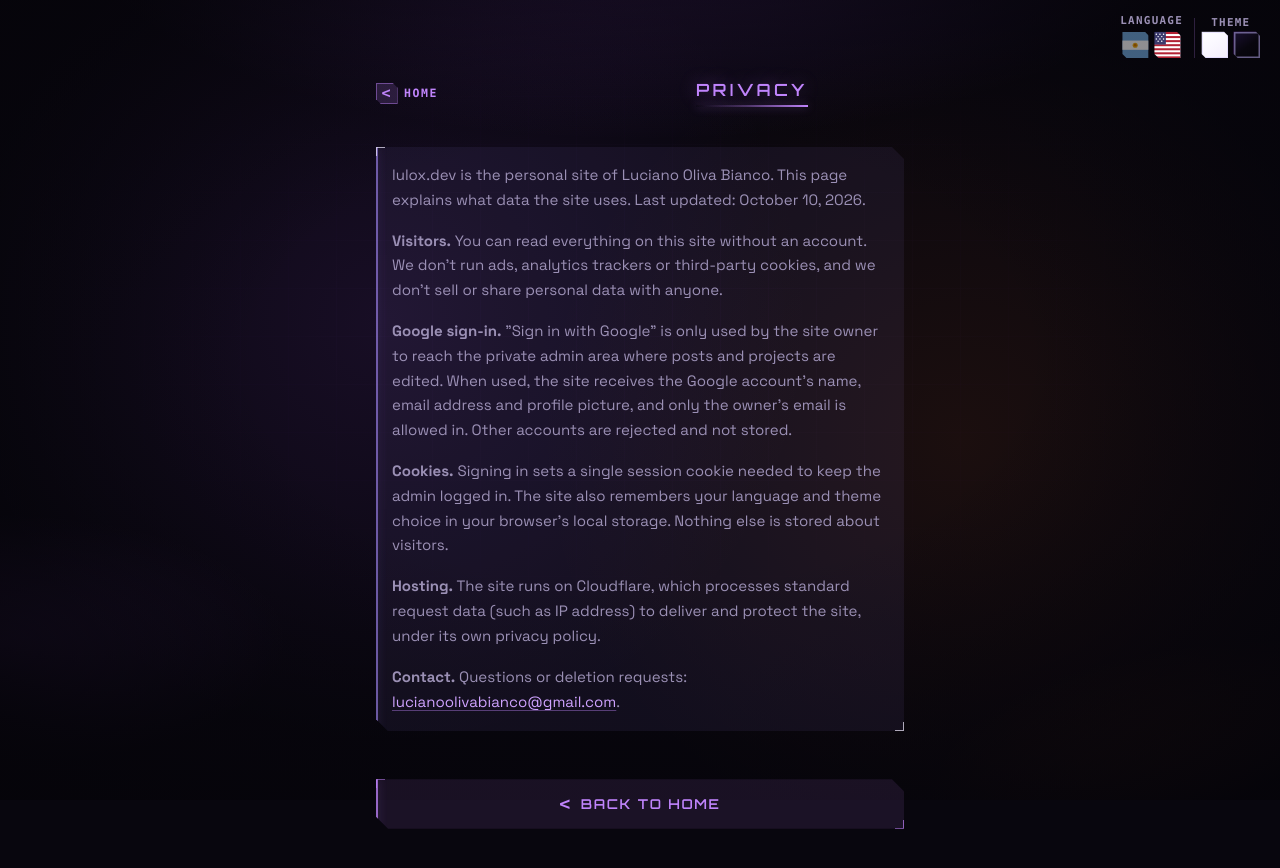
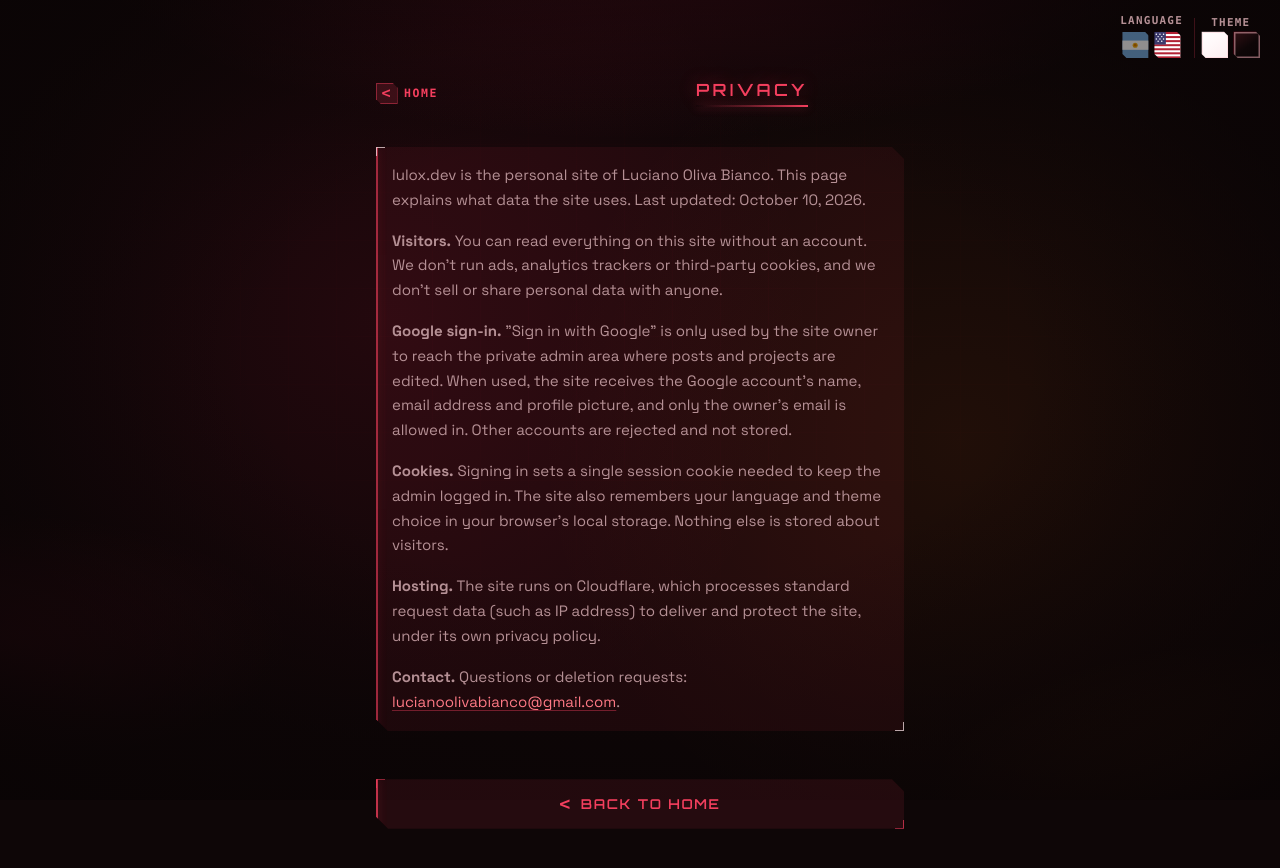
Before and after one commit to luloxi/luloxdev, a Next.js app: page /privacy in a window 1280 px wide. Shown: the top 868 px of the page. Built offline with nearby package versions, Linux system fonts and the light colour scheme; no server answers.

Commit message:
style: retheme violet to punzo crimson in dark and light themes, icon and theme-color

```diff
--- a/src/app/globals.css
+++ b/src/app/globals.css
@@ -3,23 +3,23 @@
 @custom-variant dark (&:where(.dark, .dark *));
 
 :root {
-  --background: #0b0712;
-  --foreground: #f2ecff;
-  --muted: #9b90b5;
-  --border: color-mix(in oklab, #c4b5fd 18%, transparent);
-  --accent: #c084fc;
+  --background: #120708;
+  --foreground: #ffecef;
+  --muted: #b59095;
+  --border: color-mix(in oklab, #fdb5bf 18%, transparent);
+  --accent: #f43f5e;
   --accent-2: #fb923c;
-  --surface: color-mix(in oklab, #1a1030 80%, transparent);
-  --neon-violet: #a855f7;
+  --surface: color-mix(in oklab, #301014 80%, transparent);
+  --neon-crimson: #e11d48;
   --neon-orange: #f97316;
-  --glow-violet: color-mix(in oklab, #a855f7 45%, transparent);
+  --glow-crimson: color-mix(in oklab, #e11d48 45%, transparent);
   --glow-orange: color-mix(in oklab, #f97316 35%, transparent);
   --email-bg: color-mix(in oklab, #f97316 18%, transparent);
   --email-border: color-mix(in oklab, #fb923c 55%, transparent);
   --email-fg: #fdba74;
   --email-btn-bg: color-mix(in oklab, #f97316 28%, transparent);
-  --section-about: #a78bfa;
-  --section-projects: #38bdf8;
+  --section-about: #f43f5e;
+  --section-projects: #ef4444;
   --section-blog: #fbbf24;
   --section-tastes: #fb7185;
   --section-contact: #fb923c;
@@ -27,50 +27,50 @@
 
 /* Light mode: Day HUD — cool pearl paper, glass panels, soft ink (not chalky white) */
 :root:not(.dark) {
-  --background: #efeaf7;
-  --foreground: #151122;
-  --muted: #5a5272;
-  --border: color-mix(in oklab, #6d28d9 26%, transparent);
-  --accent: #6d28d9;
+  --background: #f7eaec;
+  --foreground: #221113;
+  --muted: #725256;
+  --border: color-mix(in oklab, #a50021 26%, transparent);
+  --accent: #a50021;
   --accent-2: #c2410c;
-  --surface: color-mix(in oklab, #ffffff 86%, #e4ddf5);
-  --neon-violet: #7c3aed;
+  --surface: color-mix(in oklab, #ffffff 86%, #f5dde0);
+  --neon-crimson: #c8102e;
   --neon-orange: #ea580c;
-  --glow-violet: color-mix(in oklab, #7c3aed 20%, transparent);
+  --glow-crimson: color-mix(in oklab, #c8102e 20%, transparent);
   --glow-orange: color-mix(in oklab, #ea580c 16%, transparent);
   --email-bg: color-mix(in oklab, #ffedd5 55%, #ffffff);
   --email-border: color-mix(in oklab, #ea580c 75%, #c2410c);
   --email-fg: #9a3412;
   --email-btn-bg: color-mix(in oklab, #fdba74 45%, #ffffff);
   /* Deep jewel tones that read clean on pearl, not neon-on-white */
-  --section-about: #6d28d9;
-  --section-projects: #0369a1;
+  --section-about: #a50021;
+  --section-projects: #b91c1c;
   --section-blog: #a16207;
   --section-tastes: #be123c;
   --section-contact: #c2410c;
   /* Shared light elevation */
-  --light-ink: color-mix(in oklab, #151122 8%, transparent);
+  --light-ink: color-mix(in oklab, #221113 8%, transparent);
   --light-glass: color-mix(in oklab, #ffffff 78%, transparent);
 }
 
 .dark {
-  --background: #08060e;
-  --foreground: #f2ecff;
-  --muted: #9b90b5;
-  --border: color-mix(in oklab, #c4b5fd 16%, transparent);
-  --accent: #c084fc;
+  --background: #0e0607;
+  --foreground: #ffecef;
+  --muted: #b59095;
+  --border: color-mix(in oklab, #fdb5bf 16%, transparent);
+  --accent: #f43f5e;
   --accent-2: #fb923c;
-  --surface: color-mix(in oklab, #140f24 85%, transparent);
-  --neon-violet: #a855f7;
+  --surface: color-mix(in oklab, #240f12 85%, transparent);
+  --neon-crimson: #e11d48;
   --neon-orange: #f97316;
-  --glow-violet: color-mix(in oklab, #a855f7 50%, transparent);
+  --glow-crimson: color-mix(in oklab, #e11d48 50%, transparent);
   --glow-orange: color-mix(in oklab, #f97316 40%, transparent);
   --email-bg: color-mix(in oklab, #f97316 18%, transparent);
   --email-border: color-mix(in oklab, #fb923c 55%, transparent);
   --email-fg: #fdba74;
   --email-btn-bg: color-mix(in oklab, #f97316 28%, transparent);
-  --section-about: #a78bfa;
-  --section-projects: #38bdf8;
+  --section-about: #f43f5e;
+  --section-projects: #ef4444;
   --section-blog: #fbbf24;
   --section-tastes: #fb7185;
   --section-contact: #fb923c;
@@ -117,7 +117,7 @@
 
   .neon-text {
     text-shadow:
-      0 0 18px var(--glow-violet),
+      0 0 18px var(--glow-crimson),
       0 0 2px color-mix(in oklab, var(--accent) 50%, transparent);
   }
 
@@ -156,34 +156,34 @@
       linear-gradient(
         135deg,
         color-mix(in oklab, var(--surface) 92%, transparent),
-        color-mix(in oklab, var(--neon-violet) 8%, transparent)
+        color-mix(in oklab, var(--neon-crimson) 8%, transparent)
       );
     box-shadow:
       0 0 0 1px color-mix(in oklab, var(--neon-orange) 8%, transparent) inset,
-      0 0 24px color-mix(in oklab, var(--neon-violet) 12%, transparent);
+      0 0 24px color-mix(in oklab, var(--neon-crimson) 12%, transparent);
   }
 
   .neon-panel:hover {
     border-color: color-mix(in oklab, var(--accent) 55%, transparent);
     box-shadow:
       0 0 0 1px color-mix(in oklab, var(--neon-orange) 18%, transparent) inset,
-      0 0 28px color-mix(in oklab, var(--neon-violet) 28%, transparent),
+      0 0 28px color-mix(in oklab, var(--neon-crimson) 28%, transparent),
       0 0 48px color-mix(in oklab, var(--neon-orange) 10%, transparent);
   }
 
-  /* Light: frosted glass panels with soft violet elevation */
+  /* Light: frosted glass panels with soft crimson elevation */
   :root:not(.dark) .neon-panel {
     border-color: color-mix(in oklab, var(--accent) 32%, transparent);
     background:
       linear-gradient(
         145deg,
         color-mix(in oklab, #ffffff 94%, transparent) 0%,
-        color-mix(in oklab, var(--neon-violet) 8%, #ffffff) 100%
+        color-mix(in oklab, var(--neon-crimson) 8%, #ffffff) 100%
       );
     box-shadow:
       0 1px 0 color-mix(in oklab, #ffffff 70%, transparent) inset,
       0 1px 2px var(--light-ink),
-      0 10px 28px color-mix(in oklab, var(--neon-violet) 12%, transparent);
+      0 10px 28px color-mix(in oklab, var(--neon-crimson) 12%, transparent);
     backdrop-filter: blur(10px);
   }
 
@@ -192,7 +192,7 @@
     box-shadow:
       0 1px 0 color-mix(in oklab, #ffffff 80%, transparent) inset,
       0 2px 4px var(--light-ink),
-      0 14px 36px color-mix(in oklab, var(--neon-violet) 18%, transparent);
+      0 14px 36px color-mix(in oklab, var(--neon-crimson) 18%, transparent);
   }
 
   :root:not(.dark) .neon-text {
@@ -207,20 +207,20 @@
     background: color-mix(in oklab, #ffffff 72%, transparent);
     box-shadow:
       0 1px 2px var(--light-ink),
-      0 8px 24px color-mix(in oklab, var(--neon-violet) 10%, transparent);
+      0 8px 24px color-mix(in oklab, var(--neon-crimson) 10%, transparent);
     backdrop-filter: blur(12px);
   }
 
   .neon-icon {
     border: 1px solid color-mix(in oklab, var(--accent) 30%, transparent);
     background: color-mix(in oklab, var(--background) 70%, transparent);
-    box-shadow: 0 0 12px color-mix(in oklab, var(--neon-violet) 20%, transparent);
+    box-shadow: 0 0 12px color-mix(in oklab, var(--neon-crimson) 20%, transparent);
   }
 
   .glass-bar {
     border: 1px solid color-mix(in oklab, var(--accent) 20%, transparent);
     background: color-mix(in oklab, var(--surface) 88%, transparent);
-    box-shadow: 0 0 20px color-mix(in oklab, var(--neon-violet) 10%, transparent);
+    box-shadow: 0 0 20px color-mix(in oklab, var(--neon-crimson) 10%, transparent);
   }
 
   .email-cta {
@@ -1793,7 +1793,7 @@
 }
 
 :root:not(.dark) .avatar-hud {
-  --hud: #6d28d9;
+  --hud: #a50021;
 }
 
 :root:not(.dark) .avatar-hud-photo {
@@ -1821,7 +1821,7 @@
   background:
     radial-gradient(
       ellipse 80% 50% at 50% -10%,
-      color-mix(in oklab, var(--neon-violet) 20%, transparent),
+      color-mix(in oklab, var(--neon-crimson) 20%, transparent),
       transparent 55%
     ),
     radial-gradient(
@@ -1831,12 +1831,12 @@
     ),
     radial-gradient(
       ellipse 50% 35% at 0% 80%,
-      color-mix(in oklab, var(--neon-violet) 12%, transparent),
+      color-mix(in oklab, var(--neon-crimson) 12%, transparent),
       transparent 45%
     ),
     radial-gradient(
       circle at 30% 40%,
-      color-mix(in oklab, var(--neon-violet) 10%, transparent),
+      color-mix(in oklab, var(--neon-crimson) 10%, transparent),
       transparent 42%
     ),
     radial-gradient(
@@ -1851,12 +1851,12 @@
   opacity: 0.12;
   background-image:
     linear-gradient(
-      color-mix(in oklab, var(--neon-violet) 18%, transparent) 1px,
+      color-mix(in oklab, var(--neon-crimson) 18%, transparent) 1px,
       transparent 1px
     ),
     linear-gradient(
       90deg,
-      color-mix(in oklab, var(--neon-violet) 18%, transparent) 1px,
+      color-mix(in oklab, var(--neon-crimson) 18%, transparent) 1px,
       transparent 1px
     );
   background-size: 48px 48px;
@@ -1884,7 +1884,7 @@
   background:
     radial-gradient(
       ellipse 85% 55% at 50% -12%,
-      color-mix(in oklab, var(--neon-violet) 22%, transparent),
+      color-mix(in oklab, var(--neon-crimson) 22%, transparent),
       transparent 58%
     ),
     radial-gradient(
@@ -1894,12 +1894,12 @@
     ),
     radial-gradient(
       ellipse 48% 38% at 0% 85%,
-      color-mix(in oklab, #a78bfa 16%, transparent),
+      color-mix(in oklab, #fb7185 16%, transparent),
       transparent 48%
     ),
     radial-gradient(
       circle at 72% 28%,
-      color-mix(in oklab, #c4b5fd 12%, transparent),
+      color-mix(in oklab, #fdb5bf 12%, transparent),
       transparent 38%
     ),
     radial-gradient(
@@ -1914,12 +1914,12 @@
   opacity: 0.2;
   background-image:
     linear-gradient(
-      color-mix(in oklab, var(--neon-violet) 22%, transparent) 1px,
+      color-mix(in oklab, var(--neon-crimson) 22%, transparent) 1px,
       transparent 1px
     ),
     linear-gradient(
       90deg,
-      color-mix(in oklab, var(--neon-violet) 22%, transparent) 1px,
+      color-mix(in oklab, var(--neon-crimson) 22%, transparent) 1px,
       transparent 1px
     );
 }
@@ -1928,7 +1928,7 @@
   background: radial-gradient(
     ellipse 78% 72% at 50% 42%,
     transparent 38%,
-    color-mix(in oklab, var(--background) 55%, #d8d0ec) 100%
+    color-mix(in oklab, var(--background) 55%, #ecd0d4) 100%
   );
 }
 
@@ -1942,7 +1942,7 @@
     background:
       radial-gradient(
         ellipse 90% 55% at 50% -8%,
-        color-mix(in oklab, var(--neon-violet) 18%, transparent),
+        color-mix(in oklab, var(--neon-crimson) 18%, transparent),
         transparent 58%
       ),
       radial-gradient(
@@ -1957,7 +1957,7 @@
     background:
       radial-gradient(
         ellipse 90% 55% at 50% -8%,
-        color-mix(in oklab, var(--neon-violet) 20%, transparent),
+        color-mix(in oklab, var(--neon-crimson) 20%, transparent),
         transparent 58%
       ),
       radial-gradient(
@@ -2152,11 +2152,11 @@
     linear-gradient(
       145deg,
       #ffffff 0%,
-      #f7f4fc 50%,
-      #efe8fa 100%
+      #fcf4f5 50%,
+      #fae8ea 100%
     );
   box-shadow:
-    inset 0 0 0 1px color-mix(in oklab, #6d28d9 18%, transparent),
+    inset 0 0 0 1px color-mix(in oklab, #a50021 18%, transparent),
     0 0 0 1px color-mix(in oklab, #ffffff 55%, transparent);
 }
 
@@ -2166,32 +2166,32 @@
     linear-gradient(
       145deg,
       #ffffff 0%,
-      #faf8ff 45%,
-      #f3eefc 100%
+      #fff8f9 45%,
+      #fceef0 100%
     );
   box-shadow:
-    inset 0 0 0 1px color-mix(in oklab, #c4b5fd 35%, transparent),
+    inset 0 0 0 1px color-mix(in oklab, #fdb5bf 35%, transparent),
     0 0 0 1px color-mix(in oklab, #ffffff 70%, transparent),
     0 0 10px color-mix(in oklab, #ffffff 18%, transparent);
 }
 
-/* Dark chip: deep cosmic purple (same family as dark site bg) */
+/* Dark chip: deep crimson (same family as dark site bg) */
 .cp-theme-swatch-dark {
   background:
     linear-gradient(
       145deg,
-      #1a1030 0%,
-      #08060e 55%,
-      #05040a 100%
+      #301014 0%,
+      #0e0607 55%,
+      #0a0405 100%
     );
-  box-shadow: inset 0 0 0 1px color-mix(in oklab, #c4b5fd 28%, transparent);
+  box-shadow: inset 0 0 0 1px color-mix(in oklab, #fdb5bf 28%, transparent);
 }
 
 .cp-theme .cp-lang-btn-active .cp-theme-swatch-light {
   opacity: 1;
-  filter: drop-shadow(0 0 7px color-mix(in oklab, #a78bfa 45%, transparent));
+  filter: drop-shadow(0 0 7px color-mix(in oklab, #fb7185 45%, transparent));
   box-shadow:
-    inset 0 0 0 1.5px color-mix(in oklab, #6d28d9 55%, transparent),
+    inset 0 0 0 1.5px color-mix(in oklab, #a50021 55%, transparent),
     0 0 0 1px color-mix(in oklab, #fff 55%, transparent);
 }
 
@@ -2202,10 +2202,10 @@
 
 .cp-theme .cp-lang-btn-active .cp-theme-swatch-dark {
   opacity: 1;
-  filter: drop-shadow(0 0 7px color-mix(in oklab, #a855f7 50%, transparent));
+  filter: drop-shadow(0 0 7px color-mix(in oklab, #e11d48 50%, transparent));
   box-shadow:
-    inset 0 0 0 1.5px color-mix(in oklab, #c4b5fd 50%, transparent),
-    0 0 0 1px color-mix(in oklab, #a855f7 40%, transparent);
+    inset 0 0 0 1.5px color-mix(in oklab, #fdb5bf 50%, transparent),
+    0 0 0 1px color-mix(in oklab, #e11d48 40%, transparent);
 }
 
 .cp-theme-placeholder {
@@ -2319,7 +2319,7 @@
 .home-social-link:hover {
   border-color: color-mix(in oklab, var(--accent) 40%, transparent);
   color: var(--accent);
-  box-shadow: 0 0 18px var(--glow-violet);
+  box-shadow: 0 0 18px var(--glow-crimson);
 }
 
 .home-social-icon {
--- a/src/app/layout.tsx
+++ b/src/app/layout.tsx
@@ -88,8 +88,8 @@ export const metadata: Metadata = {
 
 export const viewport: Viewport = {
   themeColor: [
-    { media: "(prefers-color-scheme: dark)", color: "#08060e" },
-    { media: "(prefers-color-scheme: light)", color: "#efeaf7" },
+    { media: "(prefers-color-scheme: dark)", color: "#0e0607" },
+    { media: "(prefers-color-scheme: light)", color: "#f7eaec" },
   ],
   width: "device-width",
   initialScale: 1,
```
Also changed, not shown: src/app/icon.svg.
